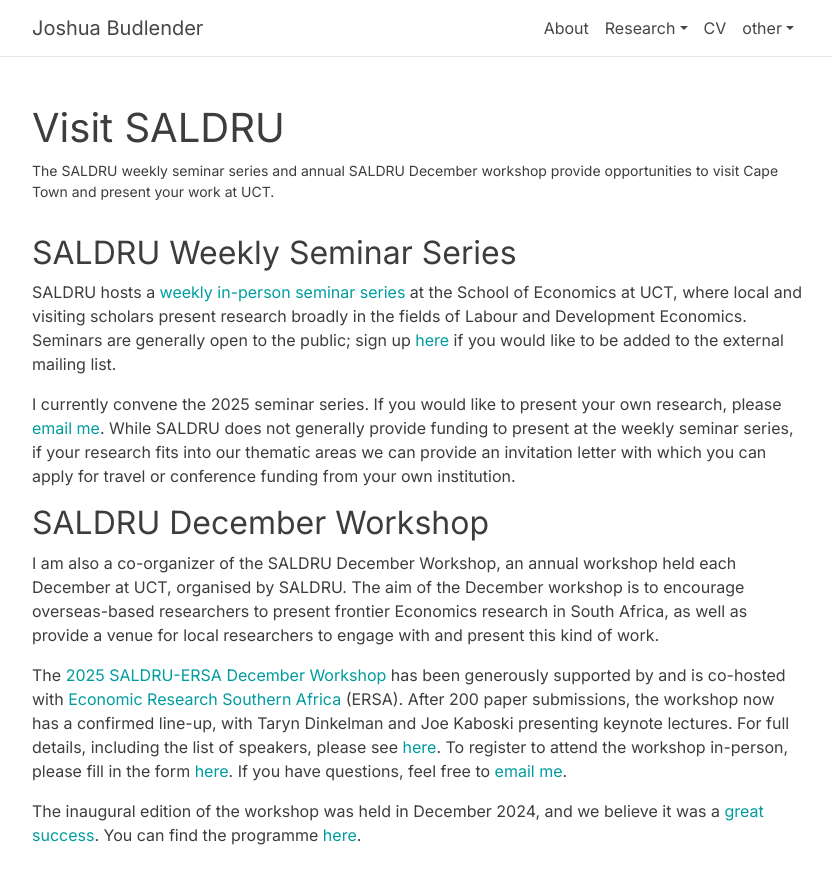
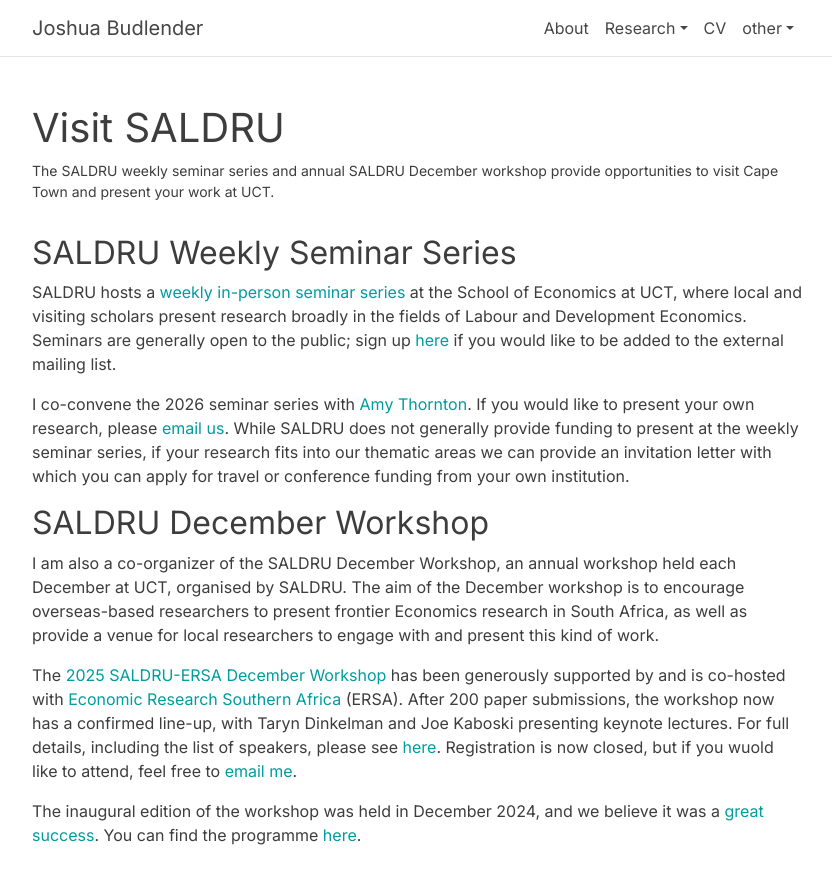
Before and after one commit to jbudlender/jbudlender.github.io, a Jekyll site: the page built from _pages/visitSALDRU.md, in a window 1280 px wide. Shown: the top 884 px of the page, without its empty margins (223-1055 px from the left). Built offline with Jekyll 4.4.1, drawn with Linux system fonts in a browser that asks for light colours; comment, search, counter and statistics services are not loaded; a style sheet for code colours, icons or effects is not loaded.

Commit message:
census2022 data and visit saldru

```diff
--- a/_pages/visitSALDRU.md
+++ b/_pages/visitSALDRU.md
@@ -12,12 +12,12 @@
 SALDRU hosts a [weekly in-person seminar series](https://www.saldru.uct.ac.za/events/category/seminars/
 ) at the School of Economics at UCT, where local and visiting scholars present research broadly in the fields of Labour and Development Economics. Seminars are generally open to the public; sign up [here](https://www.saldru.uct.ac.za/seminar-mailing-list/) if you would like to be added to the external mailing list.
 
-I currently convene the 2025 seminar series. If you would like to present your own research, please [email me](mailto:joshua.budlender@uct.ac.za). While SALDRU does not generally provide funding to present at the weekly seminar series, if your research fits into our thematic areas we can provide an invitation letter with which you can apply for travel or conference funding from your own institution.
+I co-convene the 2026 seminar series with [Amy Thornton](https://saldru.uct.ac.za/contacts/amy-thornton). If you would like to present your own research, please [email us](mailto:joshua.budlender@uct.ac.za,amy.thornton@uct.ac.za). While SALDRU does not generally provide funding to present at the weekly seminar series, if your research fits into our thematic areas we can provide an invitation letter with which you can apply for travel or conference funding from your own institution.
 
 ## SALDRU December Workshop
 
 I am also a co-organizer of the SALDRU December Workshop, an annual workshop held each December at UCT, organised by SALDRU. The aim of the December workshop is to encourage overseas-based researchers to present frontier Economics research in South Africa, as well as provide a venue for local researchers to engage with and present this kind of work.
 
-The [2025 SALDRU-ERSA December Workshop](https://saldru.uct.ac.za/articles/2025-10-22-saldru-ersa-december-workshop-2025) has been generously supported by and is co-hosted with [Economic Research Southern Africa](https://econrsa.org) (ERSA). After 200 paper submissions, the workshop now has a confirmed line-up, with Taryn Dinkelman and Joe Kaboski presenting keynote lectures. For full details, including the list of speakers, please see [here](https://saldru.uct.ac.za/articles/2025-10-22-saldru-ersa-december-workshop-2025). To register to attend the workshop in-person, please fill in the form [here](https://econrsa.org/events/the-ersa-saldru-december-workshop-frontiers-in-applied-economics-for-developing-countries). If you have questions, feel free to [email me](mailto:joshua.budlender@uct.ac.za).
+The [2025 SALDRU-ERSA December Workshop](https://saldru.uct.ac.za/articles/2025-10-22-saldru-ersa-december-workshop-2025) has been generously supported by and is co-hosted with [Economic Research Southern Africa](https://econrsa.org) (ERSA). After 200 paper submissions, the workshop now has a confirmed line-up, with Taryn Dinkelman and Joe Kaboski presenting keynote lectures. For full details, including the list of speakers, please see [here](https://saldru.uct.ac.za/articles/2025-10-22-saldru-ersa-december-workshop-2025). Registration is now closed, but if you wuold like to attend, feel free to [email me](mailto:joshua.budlender@uct.ac.za).
 
 The inaugural edition of the workshop was held in December 2024, and we believe it was a [great success](https://www.saldru.uct.ac.za/2025/01/30/inaugural-edition-of-the-saldru-december-workshop/). You can find the programme [here](https://www.saldru.uct.ac.za/2024/11/21/saldru-december-workshop-2024-programme/).
```
Also changed, not shown: _pages/datasets.md (+3 -1 lines).
